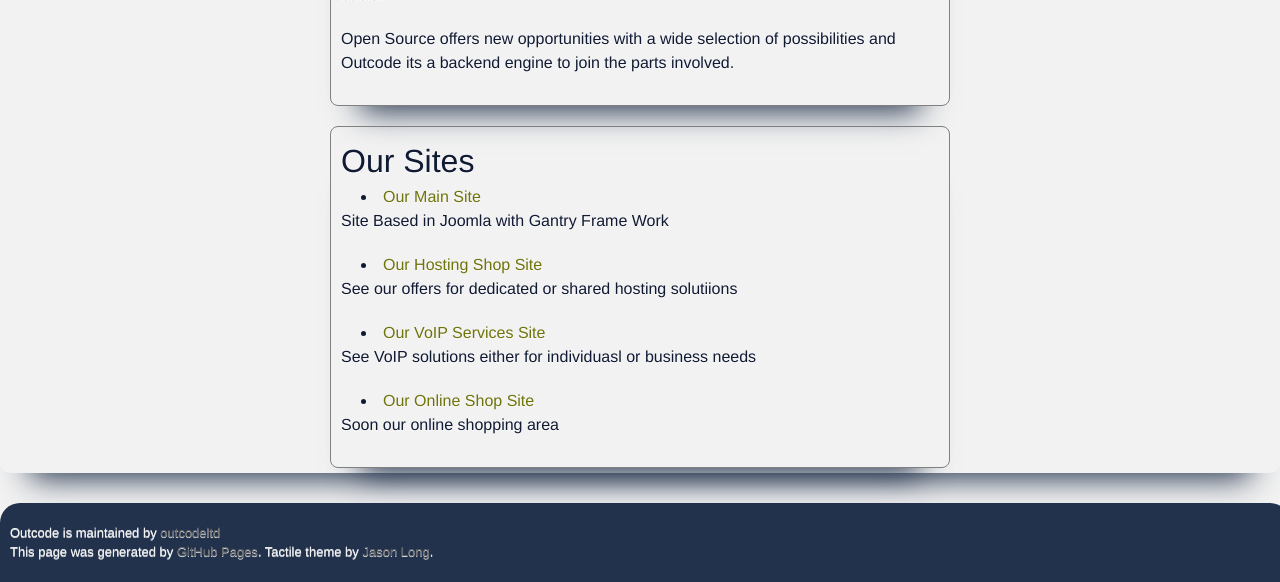
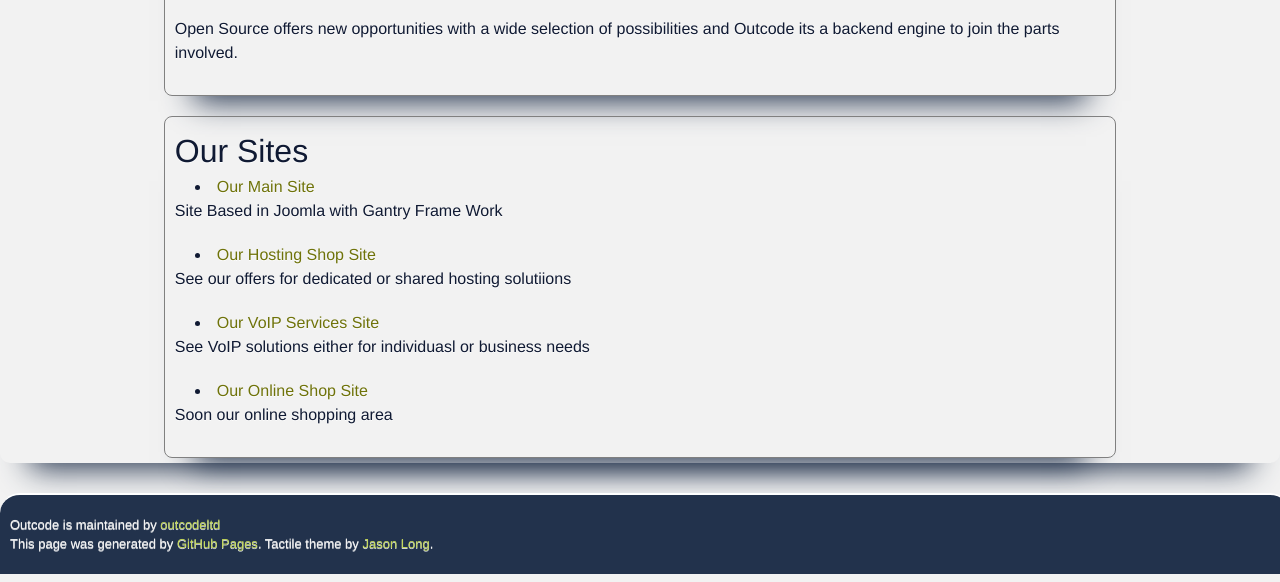
Before and after one commit to outcodeltd/Outcode, a plain HTML site: page index.html in a window 1280 px wide. Shown: the part 1253-1835 px from the top of the page. Drawn offline with Linux system fonts and the light colour scheme; a web font is replaced by a local one.

Commit message:
Update stylesheet.css

```diff
--- a/stylesheets/stylesheet.css
+++ b/stylesheets/stylesheet.css
@@ -124,7 +124,7 @@ header h2 {
  }
 
 .inner {
-  width: 620px;
+  width: 75%;
   margin: 0 auto;
 
 }
@@ -350,6 +350,7 @@ dl dt {
 footer {
  width:100%;
 /* background: transparent url('../images/hr.png') 0 0 no-repeat; */
+  border-top:2px solid #ffffff;
   margin-top: 30px;
   padding-top: 20px;
   padding-bottom: 20px;
@@ -363,10 +364,10 @@ footer {
 }
 
 footer a {
-  color: #666;
+  color: #c4d85a;
 }
 footer a:hover {
-  color: #444;
+  color: #6f730a;
 }
 
 /* MISC */
```
